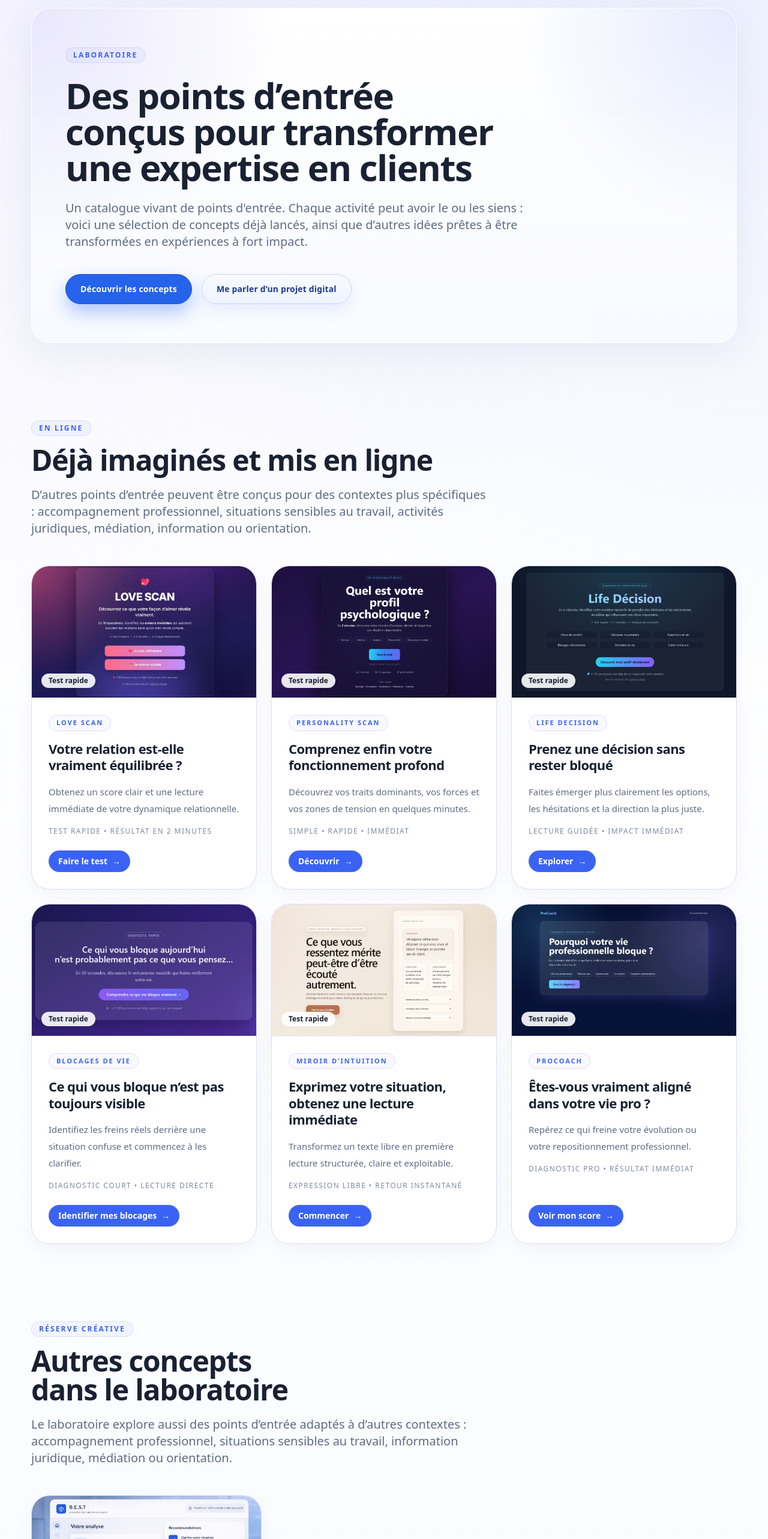
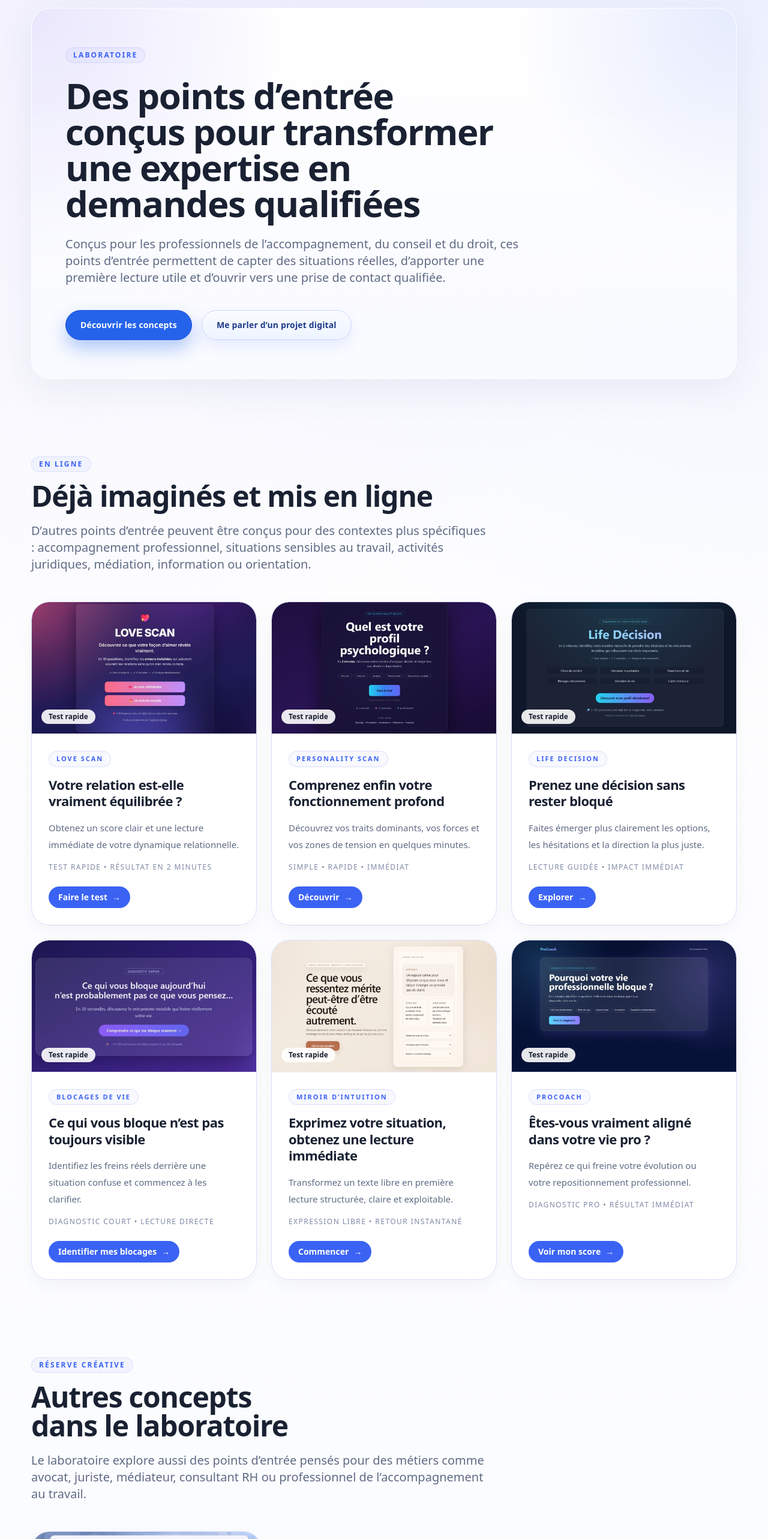
Before and after one commit to arnaudcrestey/portail-site-vitrine, a Next.js app: page /concepts in a window 1280 px wide. Shown: the part 180-2746 px from the top of the page at 60% size. Built offline with nearby package versions, Linux system fonts and the light colour scheme.

Commit message:
Update page.tsx

```diff
--- a/app/concepts/page.tsx
+++ b/app/concepts/page.tsx
@@ -14,8 +14,8 @@ export default function ConceptsPage() {
     <>
       <PageHero
         eyebrow="Laboratoire"
-        title="Des points d’entrée conçus pour transformer une expertise en clients"
-        description="Un catalogue vivant de points d'entrée. Chaque activité peut avoir le ou les siens : voici une sélection de concepts déjà lancés, ainsi que d’autres idées prêtes à être transformées en expériences à fort impact."
+        title="Des points d’entrée conçus pour transformer une expertise en demandes qualifiées"
+        description="Conçus pour les professionnels de l’accompagnement, du conseil et du droit, ces points d’entrée permettent de capter des situations réelles, d’apporter une première lecture utile et d’ouvrir vers une prise de contact qualifiée."
         primaryCta={{ href: '#concepts-grid', label: 'Découvrir les concepts' }}
         secondaryCta={{ href: '/contact', label: 'Me parler d’un projet digital' }}
       />
@@ -40,7 +40,7 @@ export default function ConceptsPage() {
     <SectionHeading
       eyebrow="Réserve créative"
       title="Autres concepts dans le laboratoire"
-      description="Le laboratoire explore aussi des points d’entrée adaptés à d’autres contextes : accompagnement professionnel, situations sensibles au travail, information juridique, médiation ou orientation."
+      description="Le laboratoire explore aussi des points d’entrée pensés pour des métiers comme avocat, juriste, médiateur, consultant RH ou professionnel de l’accompagnement au travail."
     />
 
     <div className="mt-12 max-w-sm">
```
